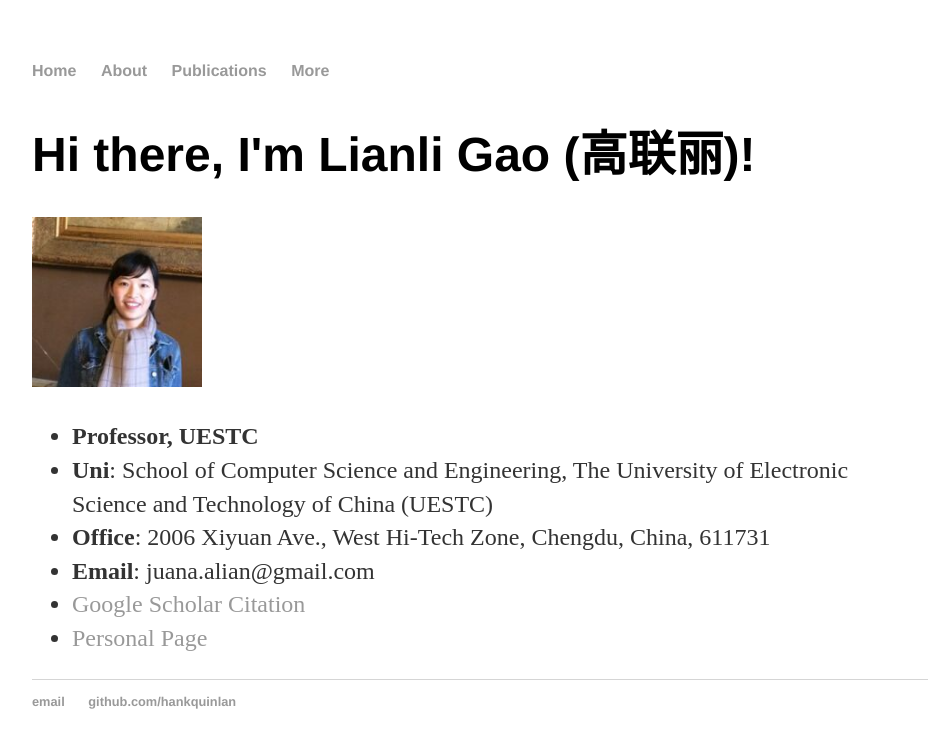
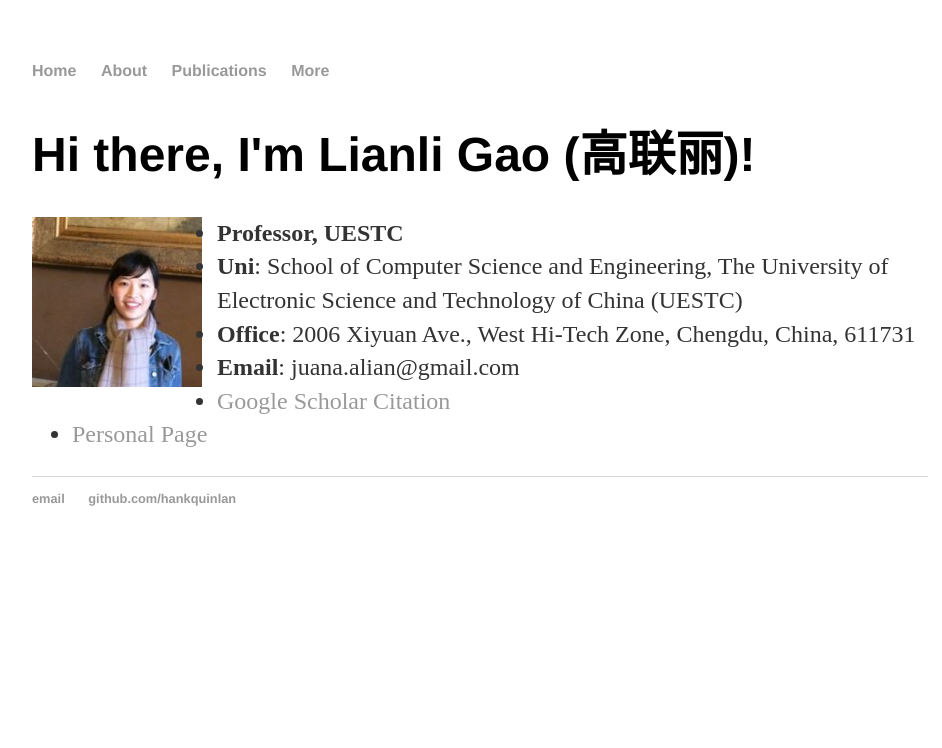
Before and after one commit to lianliGao/lianligao.github.io, a Jekyll site: the page built from index.html, in a window 1280 px wide. Shown: the top 748 px of the page, without its empty margins (160-1102 px from the left). Built offline with Jekyll 4.4.1, drawn with Linux system fonts in a browser that asks for light colours.

Commit message:
Update index.html

```diff
--- a/index.html
+++ b/index.html
@@ -2,10 +2,15 @@
 layout: default
 title: Lianli Gao
 ---
+<style>
+img {
+  float: left;
+}
+</style>
 
 		<div class="blurb">
 			<h1>Hi there, I'm Lianli Gao (高联丽)!</h1>
-			<p><img src="1.png" alt="photo" style="width:170px;height:170px;margin-right:15px;" align=”left”/>
+			<p><img src="1.png" alt="photo" style="width:170px;height:170px;margin-right:15px;">
 				<ul class="contacts">
 					<li> <b>Professor, UESTC </b></li>
 					<li><b> Uni</b>: School of Computer Science and Engineering, The University of Electronic Science and Technology of China (UESTC)</li>
```
